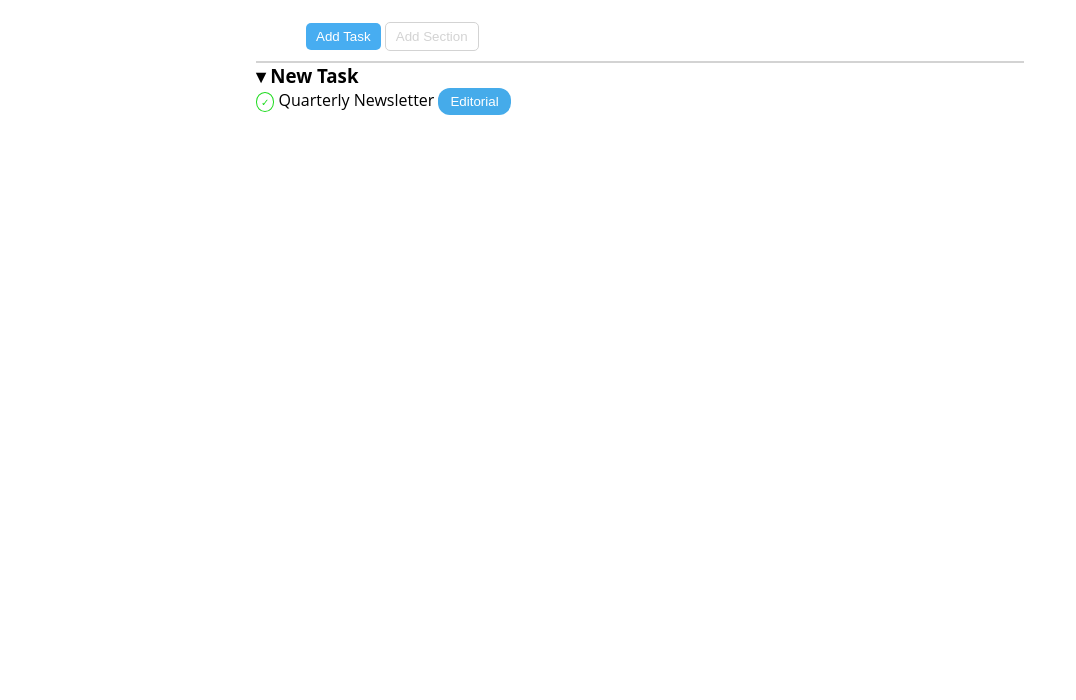
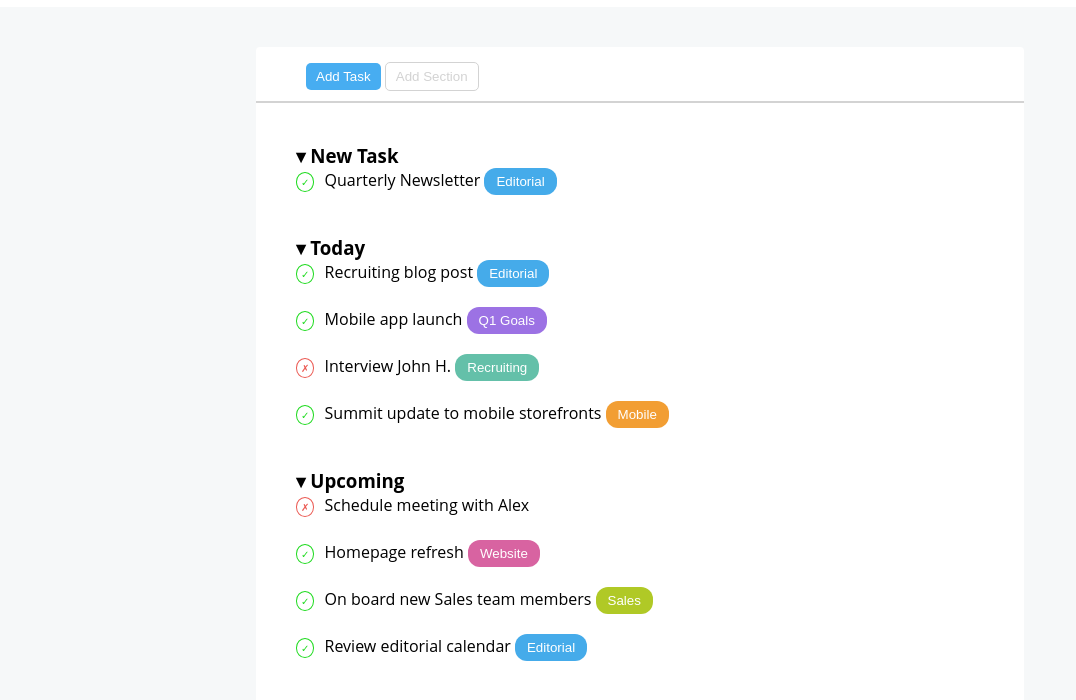
Before and after one commit to AnaisDiGenua/html-css-toboolist, a plain HTML site: page index.html in a window 1280 px wide. Shown: the part 68-768 px from the top of the page, without its empty margins (0-1076 px from the left). Drawn offline with Linux system fonts and the light colour scheme.

Commit message:
sezione today e upcoming

```diff
--- a/css/style.css
+++ b/css/style.css
@@ -7,9 +7,14 @@
 body {
     font-family: 'Open Sans', sans-serif;;
 }
-/* main {
+main {
     background-color: #f6f8f9;
-} */
+    padding: 40px 0 10px 0;
+}
+
+#new-task, #today, #upcoming {
+    margin: 40px 0;
+}
 
 /* header  */
 .header-container {
@@ -53,6 +58,9 @@ h1 {
 }
 
 /* list */
+.list-container {
+    padding: 0 0 40px 40px;
+}
 .inline-block {
     display: inline-block;
 }
@@ -62,6 +70,15 @@ h1 {
     border: 1px solid rgb(30, 219, 30) ;
     border-radius: 50%;
     padding: 2px 4px;
+    margin-right: 6px;
+}
+.cross {
+    color: #eb5a53;
+    font-size: 10px;
+    border: 1px solid #eb5a53 ;
+    border-radius: 50%;
+    padding: 2px 4px;
+    margin-right: 6px;
 }
 .button-style {
     padding: 6px 12px;
@@ -69,6 +86,29 @@ h1 {
     border-style: none;
     color: white;
 }
+.item {
+    margin-bottom: 20px;
+}
+.hidden {
+    visibility: hidden;
+}
+
+/* colors buttons */
 .blue {
     background-color: #45abea;
 }
+.purple {
+    background-color: #9c72e4;
+}
+.green {
+    background-color: #64c0a9;
+}
+.yellow {
+    background-color: #f29e33;
+}
+.pink {
+    background-color: #d863a1;
+}
+.lime {
+    background-color: #b0c926;
+}
--- a/index.html
+++ b/index.html
@@ -36,16 +36,74 @@
                 <!-- sezione new task -->
                 <section id="new-task">
                     <h3>&#9662; New Task</h3>
-                    <div class="check inline-block">&check;</div>
-                    <div class="to-do inline-block"> Quarterly Newsletter</div>
-                    <button class="button-style blue">Editorial</button>
+                    <div class="item">
+                        <div class="check inline-block">&check;</div>
+                        <div class="to-do inline-block"> Quarterly Newsletter</div>
+                        <button class="button-style blue">Editorial</button>
+                    </div>
                 </section>
                 <!-- /sezione new task -->
 
+                <!-- sezione today -->
+                <section id="today">
+                    <h3>&#9662; Today</h3>
 
-                <section id="today"></section>
+                    <div class="item">
+                        <div class="check inline-block">&check;</div>
+                        <div class="to-do inline-block"> Recruiting blog post</div>
+                        <button class="button-style blue">Editorial</button>
+                    </div>
 
-                <section id="upcoming"></section>
+                    <div class="item">
+                        <div class="check inline-block">&check;</div>
+                        <div class="to-do inline-block">Mobile app launch</div>
+                        <button class="button-style purple">Q1 Goals</button>
+                    </div>
+
+                    <div class="item">
+                        <div class="cross inline-block">&cross;</div>
+                        <div class="to-do inline-block">Interview John H.</div>
+                        <button class="button-style green">Recruiting</button>
+                    </div>
+
+                    <div class="item">
+                        <div class="check inline-block">&check;</div>
+                        <div class="to-do inline-block">Summit update to mobile storefronts</div>
+                        <button class="button-style yellow">Mobile</button>
+                    </div>
+
+                </section>
+                <!-- /sezione today -->
+
+                <!-- sezione upcoming -->
+                <section id="upcoming">
+                    <h3>&#9662; Upcoming</h3>
+                    <div class="item">
+                        <div class="cross inline-block">&cross;</div>
+                        <div class="to-do inline-block">Schedule meeting with Alex</div>
+                        <button class="button-style hidden">Editorial</button>
+                    </div>
+
+                    <div class="item">
+                        <div class="check inline-block">&check;</div>
+                        <div class="to-do inline-block">Homepage refresh</div>
+                        <button class="button-style pink">Website</button>
+                    </div>
+
+                    <div class="item">
+                        <div class="check inline-block">&check;</div>
+                        <div class="to-do inline-block">On board new Sales team members</div>
+                        <button class="button-style lime">Sales</button>
+                    </div>
+
+                    <div class="item">
+                        <div class="check inline-block">&check;</div>
+                        <div class="to-do inline-block">Review editorial calendar</div>
+                        <button class="button-style blue">Editorial</button>
+                    </div>
+                </section>
+                <!-- /sezione upcoming -->
+
             </div>
         </div>
         <!-- /contenitore lista e bottoni -->
```
